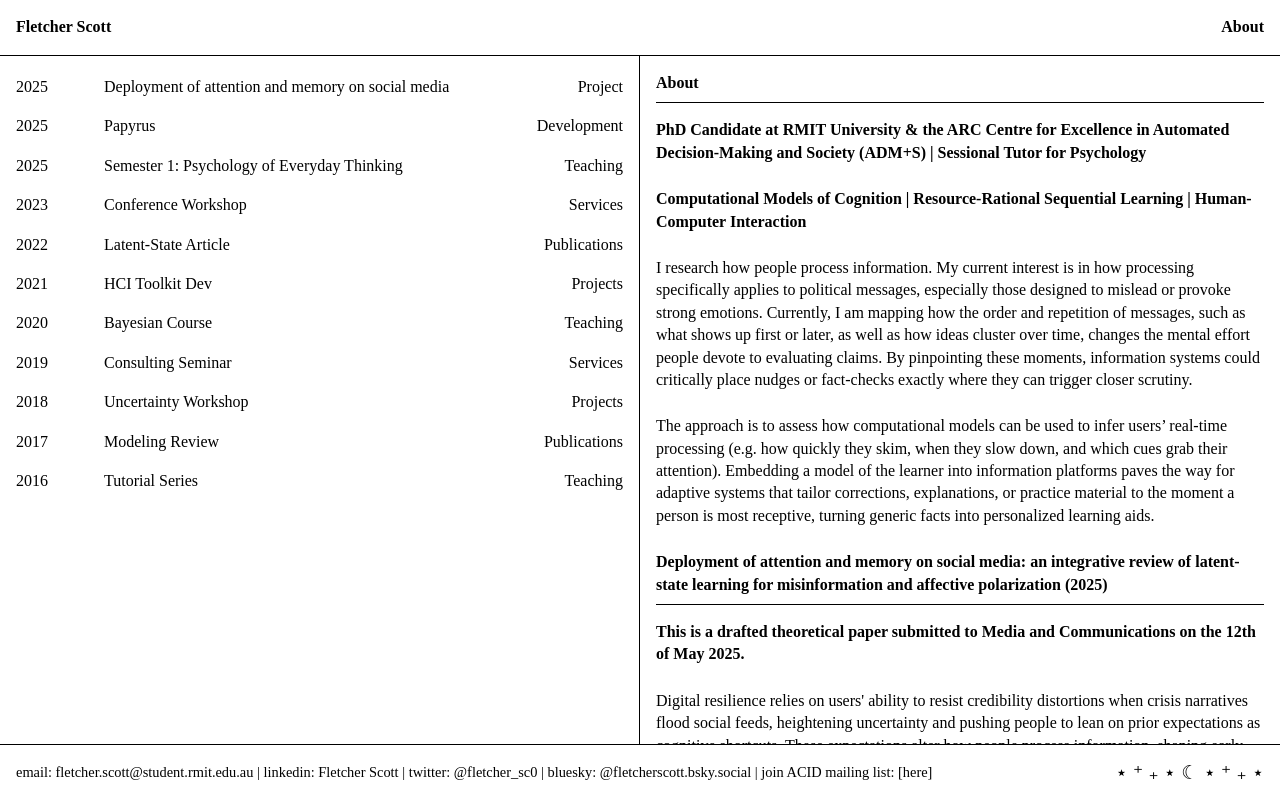
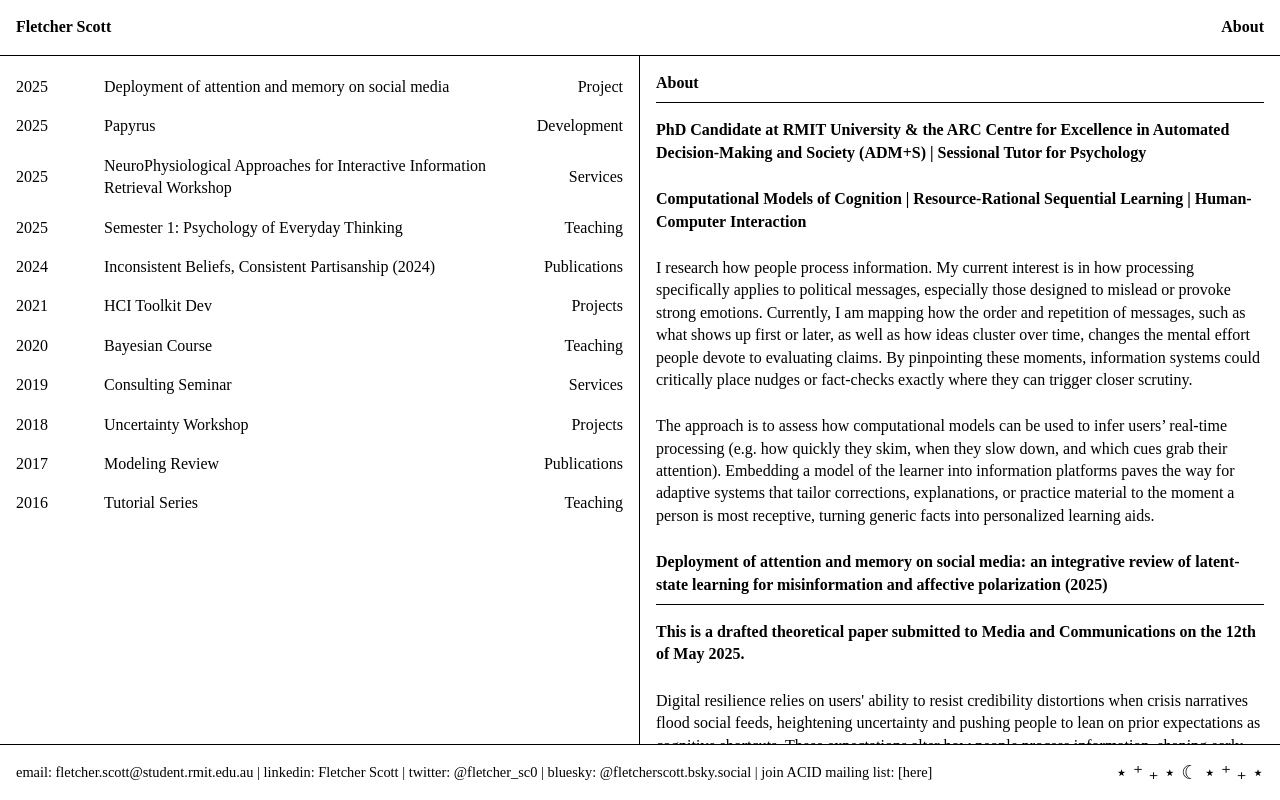
Before and after one commit to fletchersc0/fletcherscott, a plain HTML site: page index.html in a window 1280 px wide. Drawn offline with Linux system fonts and the light colour scheme.

Commit message:
Update index.html

```diff
--- a/index.html
+++ b/index.html
@@ -108,9 +108,9 @@
       <ul id="index">
         <li><a data-target="sec1"><span class="year">2025</span><span class="title">Deployment of attention and memory on social media</span><span class="type">Project</span></a></li>
         <li><a data-target="sec2"><span class="year">2025</span><span class="title">Papyrus</span><span class="type">Development</span></a></li>
-        <li><a data-target="sec3"><span class="year">2025</span><span class="title">Semester 1: Psychology of Everyday Thinking</span><span class="type">Teaching</span></a></li>
-        <li><a data-target="sec4"><span class="year">2023</span><span class="title">Conference Workshop</span><span class="type">Services</span></a></li>
-        <li><a data-target="sec5"><span class="year">2022</span><span class="title">Latent-State Article</span><span class="type">Publications</span></a></li>
+        <li><a data-target="sec3"><span class="year">2025</span><span class="title">NeuroPhysiological Approaches for Interactive Information Retrieval Workshop</span><span class="type">Services</span></a></li>
+        <li><a data-target="sec4"><span class="year">2025</span><span class="title">Semester 1: Psychology of Everyday Thinking</span><span class="type">Teaching</span></a></li>
+        <li><a data-target="sec5"><span class="year">2024</span><span class="title">Inconsistent Beliefs, Consistent Partisanship (2024)</span><span class="type">Publications</span></a></li>
         <li><a data-target="sec6"><span class="year">2021</span><span class="title">HCI Toolkit Dev</span><span class="type">Projects</span></a></li>
         <li><a data-target="sec7"><span class="year">2020</span><span class="title">Bayesian Course</span><span class="type">Teaching</span></a></li>
         <li><a data-target="sec8"><span class="year">2019</span><span class="title">Consulting Seminar</span><span class="type">Services</span></a></li>
@@ -141,9 +141,9 @@
         <p>The scholarly record is increasingly fragemented: more than four million peer-reviewed papers now appear each year, yet mismatched metadata, discipline-specific jargon, and paywalls hinder efficient discovery. When the volume of information volume overwhlems a finite capacity, researchers must either spend months undertaking cross-disciplinary syntheses or retreat into an ever-narrower niche, fueling professional fatigue and the well-documented reasoning errors that accompany cognitive overload.</p>
         <p>We re-frame this crisis as a tractable machine-learning problem. Transformer-based language models embed full-text articles in a shared semantic space, while citation graphs add complementary topological cues. Together these representations can automatically surface convergent findings, flag near-replications, and spotlight neglected intersections. Each of these tasks currently overwhelm manual review. Layering an adaptive recommender that infers a reader’s evolving goals yields the benefit of passive discovery of high-utility papers as well as an explicit push toward serendipity, both measurable with standard ranked-retrieval and diversity metrics.</p>
         <p><em>Papyrus</em> is a desktop and mobile platform that atomises every article into fine-grained Units of Knowledge, or minimal, context-free propositions expressed in subject-predicate-object form. Each Unit inherits its parent article’s embedding, enabling intra-paper summarisation and inter-paper synthesis through a two-stage pipeline (predicate-argument extraction followed by cosine-similarity clustering). Granularity adapts to expertise: novices see high-level explanatory Units, while domain experts receive technical Units that reveal citation pathways and unresolved contradictions.</p>
-      <section id="sec3"><h2>Semester 1: Psychology of Everyday Thinking (2025)</h2><p>Began tutoring the course Psychology of Everyday Thinking for the first time, at the City Campus of RMIT University.</p></section>
-      <section id="sec4"><h2>Conference Workshop (2023)</h2><p>Hosted a workshop on Bayesian decision theory and misinformation at a national conference.</p></section>
-      <section id="sec5"><h2>Latent-State Article (2022)</h2><p>Explored sequential pattern inference in social media and its effects on user beliefs.</p></section>
+      <section id="sec3"><h2>International Workshop on NeuroPhysiological Approaches for Interactive Information Retrieval (2025)</h2><p> Attended and participated in the report on the International Workshop on NeuroPhysiological Approaches for Interactive Information Retrieval at ACM SIGIR CHIIR 2025 (NeuroPhysIIR’25).</p></section>
+      <section id="sec4"><h2>Semester 1: Psychology of Everyday Thinking (2025)</h2><p>Began tutoring the course Psychology of Everyday Thinking for the first time, at the City Campus of RMIT University.</p></section>
+      <section id="sec5"><h2>Inconsistent Beliefs, Consistent Partisanship (2024)</h2><p>Description.</p></section>
       <section id="sec6"><h2>HCI Toolkit Dev (2021)</h2><p>Created an open-source toolkit for integrating Bayesian models into HCI evaluations.</p></section>
       <section id="sec7"><h2>Bayesian Course (2020)</h2><p>Designed a graduate curriculum on hierarchical Bayesian modeling and computational methods.</p></section>
       <section id="sec8"><h2>Consulting Seminar (2019)</h2><p>Advised industry partners on decision-theoretic user data analysis techniques.</p></section>
```
